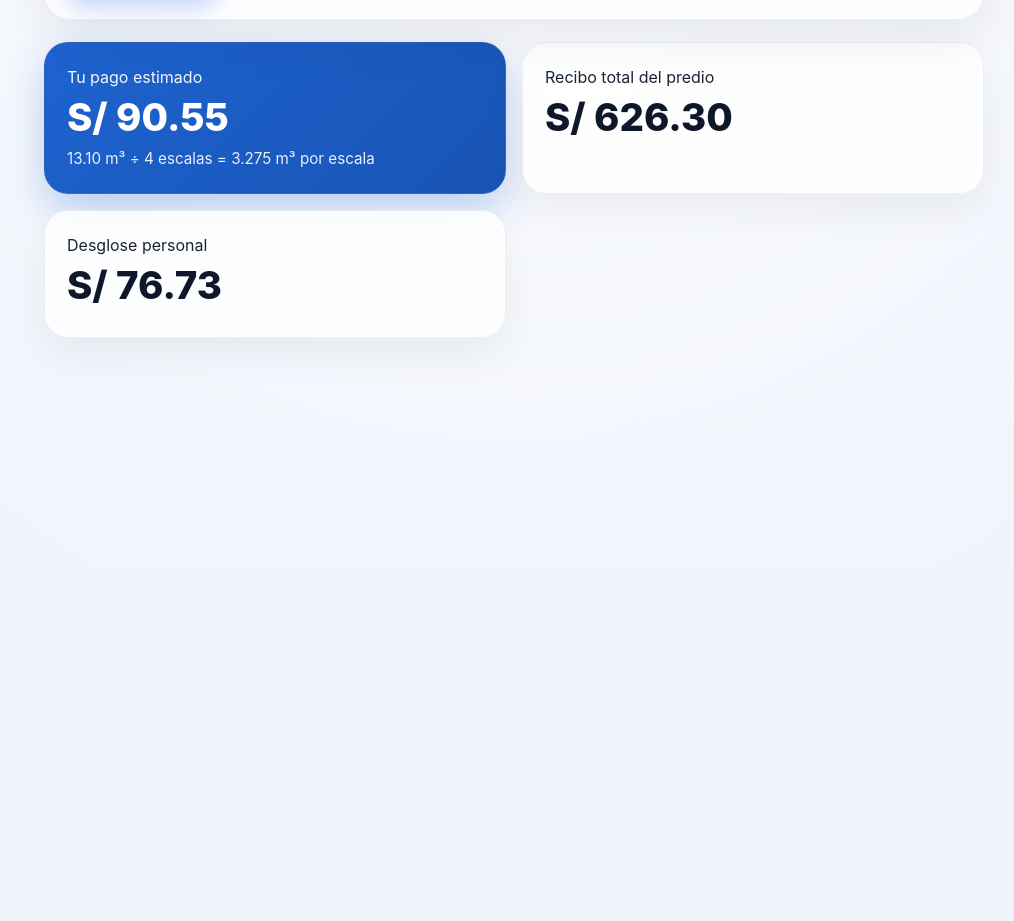
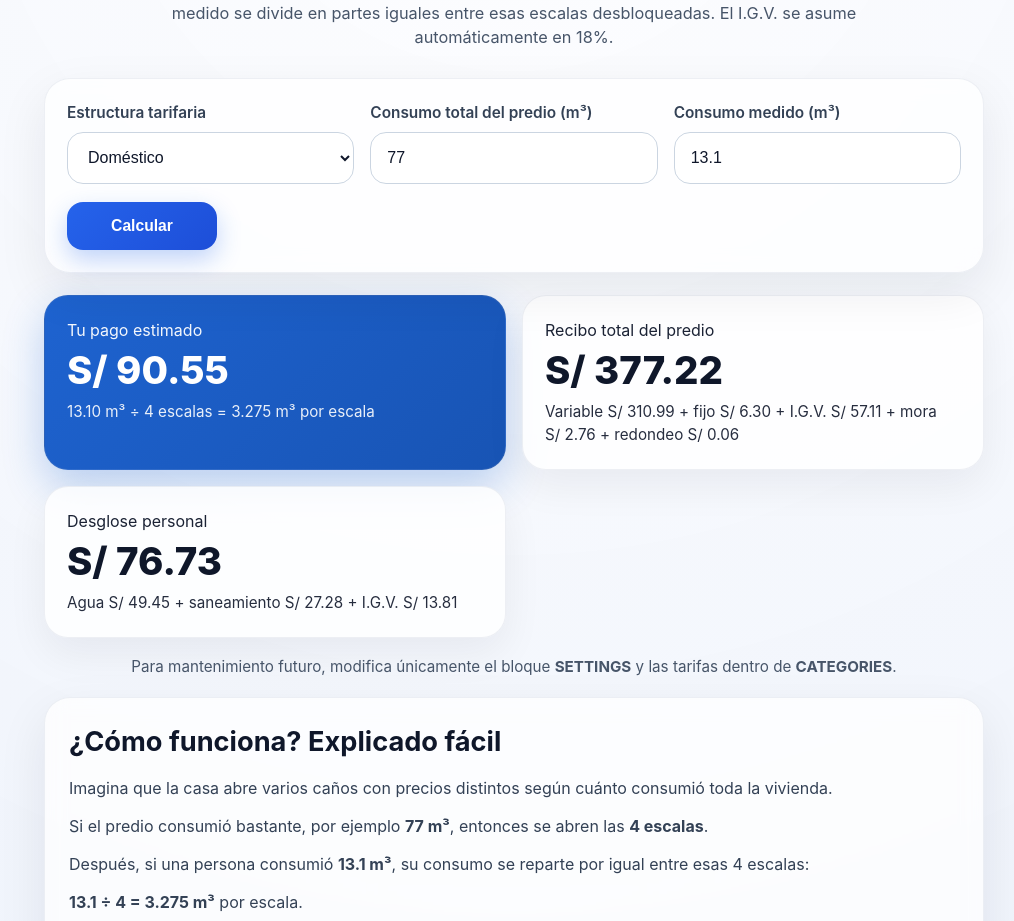
Before and after one commit to Akiranm2/medicion_agua, a React (Vite) app: page / in a window 1280 px wide. Shown: the part 231-1152 px from the top of the page, without its empty margins (126-1140 px from the left). Before the commit the page ends 800 px from the top, so only its background shows below. Built offline with nearby package versions, Linux system fonts and the light colour scheme.

Commit message:
fix: calculo por bloques desbloqueados + IGV

```diff
--- a/src/App.tsx
+++ b/src/App.tsx
@@ -17,13 +17,21 @@ type TariffCategory = {
  * =========================================================
  * CONFIGURACIÓN GENERAL EDITABLE
  * =========================================================
- * Modifica aquí cualquier valor que Sedapal cambie en el futuro.
+ * Cambia aquí cualquier valor que Sedapal actualice en el futuro.
  */
 const SETTINGS = {
   igvPercent: 18,
   fixedCharge: 6.3,
   lateFee: 2.76,
   rounding: 0.06,
+
+  /**
+   * Tarifa efectiva promedio del predio para categoría doméstico.
+   * Esto mantiene el recibo total del predio como antes:
+   * 77 m3 -> aprox S/ 377.22
+   */
+  domesticEffectivePotable: 2.4873,
+  domesticEffectiveSewage: 1.5515,
 }
 
 const CATEGORIES: TariffCategory[] = [
@@ -84,7 +92,7 @@ const decimal = new Intl.NumberFormat('es-PE', {
   maximumFractionDigits: 3,
 })
 
-function calculateVariableCharge(consumption: number, blocks: TariffBlock[]) {
+function calculateProgressiveVariableCharge(consumption: number, blocks: TariffBlock[]) {
   if (consumption <= 0) {
     return 0
   }
@@ -111,10 +119,34 @@ function calculateVariableCharge(consumption: number, blocks: TariffBlock[]) {
 }
 
 /**
- * Devuelve los bloques desbloqueados por el consumo TOTAL del predio.
+ * Recibo total del predio:
+ * - Doméstico: usa tarifa efectiva promedio para conservar el total esperado
+ * - Otras categorías: usa cálculo progresivo normal por bloques
+ */
+function calculatePropertyVariableCharge(
+  consumption: number,
+  categoryKey: string,
+  blocks: TariffBlock[],
+) {
+  if (consumption <= 0) {
+    return 0
+  }
+
+  if (categoryKey === 'domestico') {
+    return (
+      consumption *
+      (SETTINGS.domesticEffectivePotable + SETTINGS.domesticEffectiveSewage)
+    )
+  }
+
+  return calculateProgressiveVariableCharge(consumption, blocks)
+}
+
+/**
+ * Bloques desbloqueados por el consumo TOTAL del predio.
  * Ejemplo:
- * - 77 m3 desbloquea 4 bloques
- * - 13 m3 desbloquea 2 bloques
+ * - 77 m3 -> 4 bloques desbloqueados
+ * - 13 m3 -> 2 bloques desbloqueados
  */
 function getUnlockedBlocks(consumption: number, blocks: TariffBlock[]) {
   if (consumption <= 0) {
@@ -143,8 +175,14 @@ function getUnlockedBlocks(consumption: number, blocks: TariffBlock[]) {
 }
 
 /**
- * Reparte el consumo personal en partes iguales entre todos los bloques
- * desbloqueados por el consumo total de la vivienda.
+ * Cálculo personal:
+ * divide el consumo personal entre todos los bloques desbloqueados
+ * por el consumo total del predio.
+ *
+ * Ejemplo:
+ * - Predio: 77 m3 -> 4 bloques desbloqueados
+ * - Persona: 13.1 m3
+ * - 13.1 / 4 = 3.275 m3 por bloque
  */
 function calculatePersonalByUnlockedBlocks(
   personalConsumptionValue: number,
@@ -180,16 +218,18 @@ function calculatePersonalByUnlockedBlocks(
 function App() {
   const [categoryKey, setCategoryKey] = useState(CATEGORIES[1].key)
 
-  // Inputs (lo que el usuario escribe)
+  // Inputs visibles
   const [inputTotal, setInputTotal] = useState('77')
   const [inputPersonal, setInputPersonal] = useState('13.1')
 
-  // Valores aplicados (solo cambian al presionar Enter o botón)
+  // Valores aplicados al cálculo
   const [totalConsumption, setTotalConsumption] = useState(77)
   const [personalConsumption, setPersonalConsumption] = useState(13.1)
 
+  const [validationMessage, setValidationMessage] = useState('')
+
   const selectedCategory = useMemo(
-    () => CATEGORIES.find((c) => c.key === categoryKey) ?? CATEGORIES[1],
+    () => CATEGORIES.find((category) => category.key === categoryKey) ?? CATEGORIES[1],
     [categoryKey],
   )
 
@@ -197,20 +237,33 @@ function App() {
     const total = Number(inputTotal)
     const personal = Number(inputPersonal)
 
-    if (
-      Number.isFinite(total) &&
-      Number.isFinite(personal) &&
-      total > 0 &&
-      personal >= 0 &&
-      personal <= total
-    ) {
-      setTotalConsumption(total)
-      setPersonalConsumption(personal)
+    if (!Number.isFinite(total) || !Number.isFinite(personal)) {
+      setValidationMessage('Ingresa números válidos.')
+      return
     }
+
+    if (total <= 0) {
+      setValidationMessage('El consumo total del predio debe ser mayor a 0.')
+      return
+    }
+
+    if (personal < 0) {
+      setValidationMessage('El consumo medido no puede ser negativo.')
+      return
+    }
+
+    if (personal > total) {
+      setValidationMessage('El consumo medido no puede superar el total del predio.')
+      return
+    }
+
+    setValidationMessage('')
+    setTotalConsumption(total)
+    setPersonalConsumption(personal)
   }
 
-  const handleKeyDown = (e: React.KeyboardEvent) => {
-    if (e.key === 'Enter') {
+  const handleKeyDown = (event: React.KeyboardEvent<HTMLInputElement>) => {
+    if (event.key === 'Enter') {
       applyCalculation()
     }
   }
@@ -219,7 +272,12 @@ function App() {
     const IGV = SETTINGS.igvPercent / 100
 
     const unlockedBlocks = getUnlockedBlocks(totalConsumption, selectedCategory.blocks)
-    const variableTotal = calculateVariableCharge(totalConsumption, selectedCategory.blocks)
+
+    const variableTotal = calculatePropertyVariableCharge(
+      totalConsumption,
+      selectedCategory.key,
+      selectedCategory.blocks,
+    )
 
     const { personalPotable, personalSewage, perBlockVolume } =
       calculatePersonalByUnlockedBlocks(personalConsumption, unlockedBlocks)
@@ -236,6 +294,8 @@ function App() {
       unlockedCount: unlockedBlocks.length,
       perBlockVolume,
       variableTotal,
+      totalBase,
+      totalIgv,
       totalBill,
       personalPotable,
       personalSewage,
@@ -243,15 +303,25 @@ function App() {
       personalIgv,
       personalFinal,
     }
-  }, [categoryKey, personalConsumption, selectedCategory.blocks, totalConsumption])
+  }, [categoryKey, personalConsumption, selectedCategory.blocks, selectedCategory.key, totalConsumption])
 
   return (
     <main className="app-shell">
+      <section className="hero">
+        <p className="eyebrow">Calculadora Sedapal</p>
+        <h1>Calcula tu pago de agua en segundos</h1>
+        <p className="subtitle">
+          El consumo total del predio define cuántas escalas quedaron activadas. Luego tu consumo
+          medido se divide en partes iguales entre esas escalas desbloqueadas. El I.G.V. se asume
+          automáticamente en {SETTINGS.igvPercent}%.
+        </p>
+      </section>
+
       <section className="calculator-card">
         <div className="grid">
           <label className="field">
             <span>Estructura tarifaria</span>
-            <select value={categoryKey} onChange={(e) => setCategoryKey(e.target.value)}>
+            <select value={categoryKey} onChange={(event) => setCategoryKey(event.target.value)}>
               {CATEGORIES.map((category) => (
                 <option key={category.key} value={category.key}>
                   {category.label}
@@ -264,8 +334,11 @@ function App() {
             <span>Consumo total del predio (m³)</span>
             <input
               type="number"
+              min="0"
+              step="0.01"
+              inputMode="decimal"
               value={inputTotal}
-              onChange={(e) => setInputTotal(e.target.value)}
+              onChange={(event) => setInputTotal(event.target.value)}
               onKeyDown={handleKeyDown}
             />
           </label>
@@ -274,8 +347,11 @@ function App() {
             <span>Consumo medido (m³)</span>
             <input
               type="number"
+              min="0"
+              step="0.01"
+              inputMode="decimal"
               value={inputPersonal}
-              onChange={(e) => setInputPersonal(e.target.value)}
+              onChange={(event) => setInputPersonal(event.target.value)}
               onKeyDown={handleKeyDown}
             />
           </label>
@@ -284,6 +360,8 @@ function App() {
         <button className="calculate-btn" onClick={applyCalculation}>
           Calcular
         </button>
+
+        {validationMessage && <p className="validation">{validationMessage}</p>}
       </section>
 
       <section className="results-grid">
@@ -299,12 +377,53 @@ function App() {
         <article className="result-card">
           <p>Recibo total del predio</p>
           <h2>{currency.format(summary.totalBill)}</h2>
+          <small>
+            Variable {currency.format(summary.variableTotal)} + fijo{' '}
+            {currency.format(SETTINGS.fixedCharge)} + I.G.V. {currency.format(summary.totalIgv)} +
+            mora {currency.format(SETTINGS.lateFee)} + redondeo{' '}
+            {currency.format(SETTINGS.rounding)}
+          </small>
         </article>
 
         <article className="result-card">
           <p>Desglose personal</p>
           <h2>{currency.format(summary.personalSubtotal)}</h2>
+          <small>
+            Agua {currency.format(summary.personalPotable)} + saneamiento{' '}
+            {currency.format(summary.personalSewage)} + I.G.V.{' '}
+            {currency.format(summary.personalIgv)}
+          </small>
         </article>
+      </section>
+
+      <section className="footnote">
+        <p>
+          Para mantenimiento futuro, modifica únicamente el bloque <strong>SETTINGS</strong> y las
+          tarifas dentro de <strong>CATEGORIES</strong>.
+        </p>
+      </section>
+
+      <section className="explain-card">
+        <h2>¿Cómo funciona? Explicado fácil</h2>
+        <p>
+          Imagina que la casa abre varios caños con precios distintos según cuánto consumió toda la
+          vivienda.
+        </p>
+        <p>
+          Si el predio consumió bastante, por ejemplo <strong>77 m³</strong>, entonces se abren las{' '}
+          <strong>4 escalas</strong>.
+        </p>
+        <p>
+          Después, si una persona consumió <strong>13.1 m³</strong>, su consumo se reparte por igual
+          entre esas 4 escalas:
+        </p>
+        <p>
+          <strong>13.1 ÷ 4 = 3.275 m³</strong> por escala.
+        </p>
+        <p>
+          Luego se suma lo que cuesta el agua, lo que cuesta el saneamiento y finalmente se agrega
+          el <strong>I.G.V. del 18%</strong>.
+        </p>
       </section>
     </main>
   )
```
